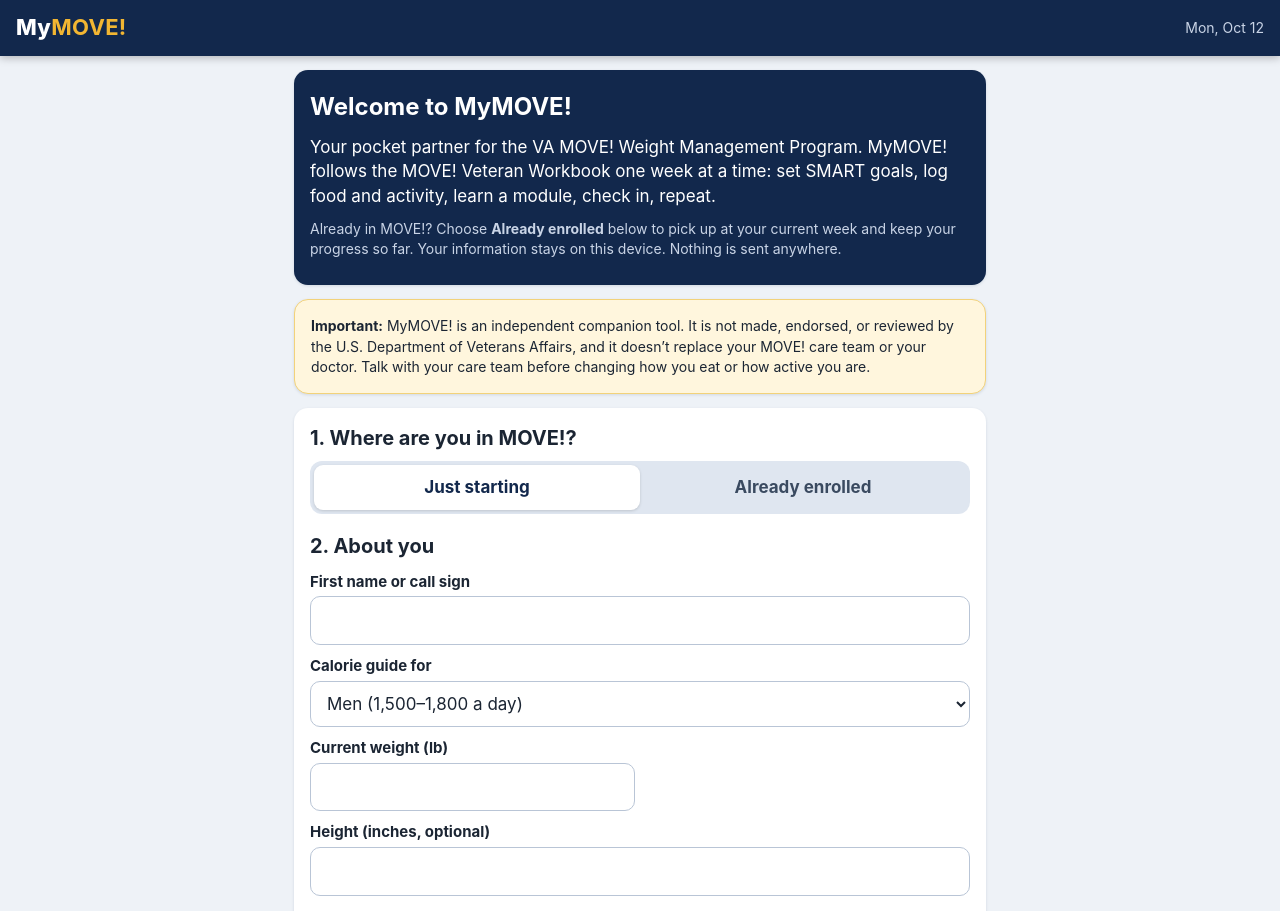
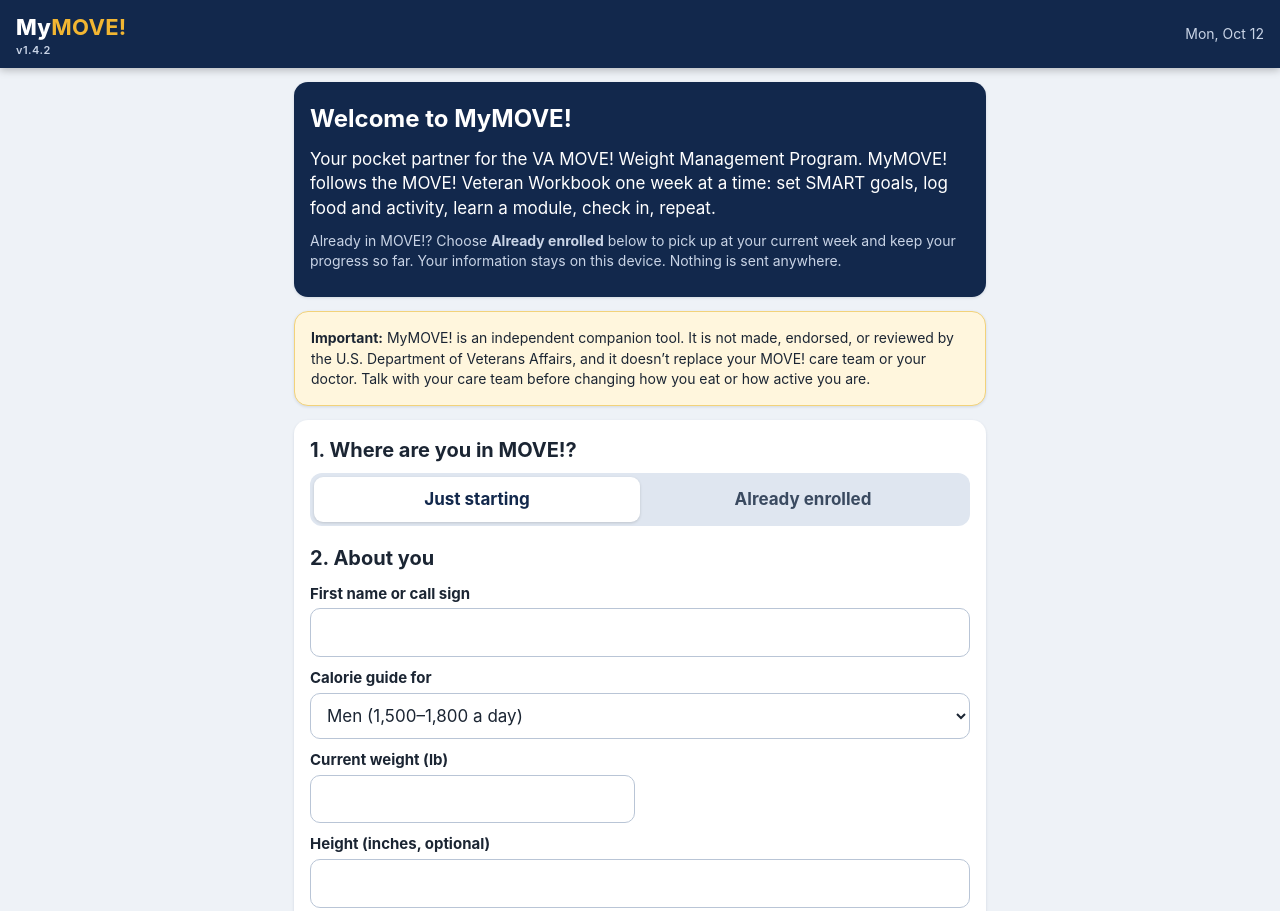
Before and after one commit to DavidFliesen/MyMOVE, a plain HTML site: page index.html in a window 1280 px wide. Shown: the top 911 px of the page. Drawn offline with Linux system fonts and the light colour scheme.

Commit message:
Add files via upload

```diff
--- a/index.html
+++ b/index.html
@@ -23,6 +23,7 @@ a{color:#1d4f91}
 header#top{position:sticky;top:0;z-index:20;background:#12284c;color:#ffffff;padding:12px 16px;padding-top:calc(12px + env(safe-area-inset-top));display:flex;align-items:center;justify-content:space-between;box-shadow:0 2px 8px rgba(0,0,0,.25)}
 .brand{font-size:22px;font-weight:800;letter-spacing:.3px}
 .brand b{color:#f2b632}
+.ver{display:block;font-size:11px;font-weight:600;color:#c9d4e6;letter-spacing:.5px;line-height:1;margin-top:1px}
 #topdate{font-size:14px;color:#c9d4e6;text-align:right}
 main#view{max-width:720px;margin:0 auto;padding:14px 14px 24px}
 h1{font-size:24px;margin:4px 0 10px}
@@ -148,7 +149,7 @@ th,td{overflow-wrap:anywhere;word-wrap:break-word}
 </style>
 </head>
 <body>
-<header id="top"><div class="brand">My<b>MOVE!</b></div><div id="topdate"></div></header>
+<header id="top"><div class="brand">My<b>MOVE!</b><span id="ver" class="ver"></span></div><div id="topdate"></div></header>
 <main id="view"></main>
 <nav id="tabs" class="hidden">
   <button data-act="tab" data-v="today" id="tab-today"><svg viewBox="0 0 24 24"><path d="M3 11l9-8 9 8"/><path d="M5 10v10h14V10"/></svg>Today</button>
@@ -166,7 +167,7 @@ th,td{overflow-wrap:anywhere;word-wrap:break-word}
 (function () {
 'use strict';
 
-var VERSION = '1.4.1';
+var VERSION = '1.4.2';
 var KEY = 'mymove.v1';
 
 /* ---------- Program content (adapted from the MOVE! Veteran Workbook, 2023) ---------- */
@@ -422,9 +423,11 @@ function setTab(t) {
   render();
   window.scrollTo(0, 0);
 }
+function verFoot() { return '<p class="foot">MyMOVE! v' + VERSION + '</p>'; }
 function render() {
+  $('ver').textContent = 'v' + VERSION;
   $('topdate').innerHTML = S.profile ? 'Week ' + weekNo() + '<br>' + fmtDate(today()) : fmtDate(today());
-  if (!S.profile) { $('tabs').className = 'hidden'; $('view').innerHTML = viewSetup(true); afterSetup(); return; }
+  if (!S.profile) { $('tabs').className = 'hidden'; $('view').innerHTML = viewSetup(true) + verFoot(); afterSetup(); return; }
   $('tabs').className = '';
   var t = S.ui.tab || 'today', h = '';
   if (t === 'today') { h = viewToday(); }
@@ -432,7 +435,7 @@ function render() {
   else if (t === 'program') { h = viewProgram(); }
   else if (t === 'progress') { h = viewProgress(); }
   else { h = viewMore(); }
-  $('view').innerHTML = h;
+  $('view').innerHTML = h + verFoot();
   if (t === 'progress') { drawCharts(); }
 }
 
@@ -1621,7 +1624,7 @@ function importCardHtml() {
 }
 
 /* ---------- Sheet ---------- */
-function openSheet(title, html) { stopTimers(); curSheetMod = null; curTool = null; $('sheettitle').textContent = title; $('sheetbody').innerHTML = html; $('sheetwrap').className = ''; $('sheetbody').scrollTop = 0; document.body.style.overflow = 'hidden'; }
+function openSheet(title, html) { stopTimers(); curSheetMod = null; curTool = null; $('sheettitle').textContent = title; $('sheetbody').innerHTML = html + verFoot(); $('sheetwrap').className = ''; $('sheetbody').scrollTop = 0; document.body.style.overflow = 'hidden'; }
 function closeSheet(rerender) { stopTimers(); curSheetMod = null; curTool = null; toolBack = null; $('sheetwrap').className = 'hidden'; $('sheetbody').innerHTML = ''; document.body.style.overflow = ''; if (rerender !== false) { render(); } }
 ACT.closeSheet = function () { closeSheet(true); };
 ACT.tab = function (v) { if (v === 'log') { S.ui.logDate = today(); } setTab(v); };
--- a/sw.js
+++ b/sw.js
@@ -1,5 +1,5 @@
 /* MyMOVE! service worker - offline app shell (ES5) */
-var CACHE = 'mymove-v1.4.1';
+var CACHE = 'mymove-v1.4.2';
 var SHELL = [
   './',
   './index.html',
```
Also changed, not shown: 1 other file.
